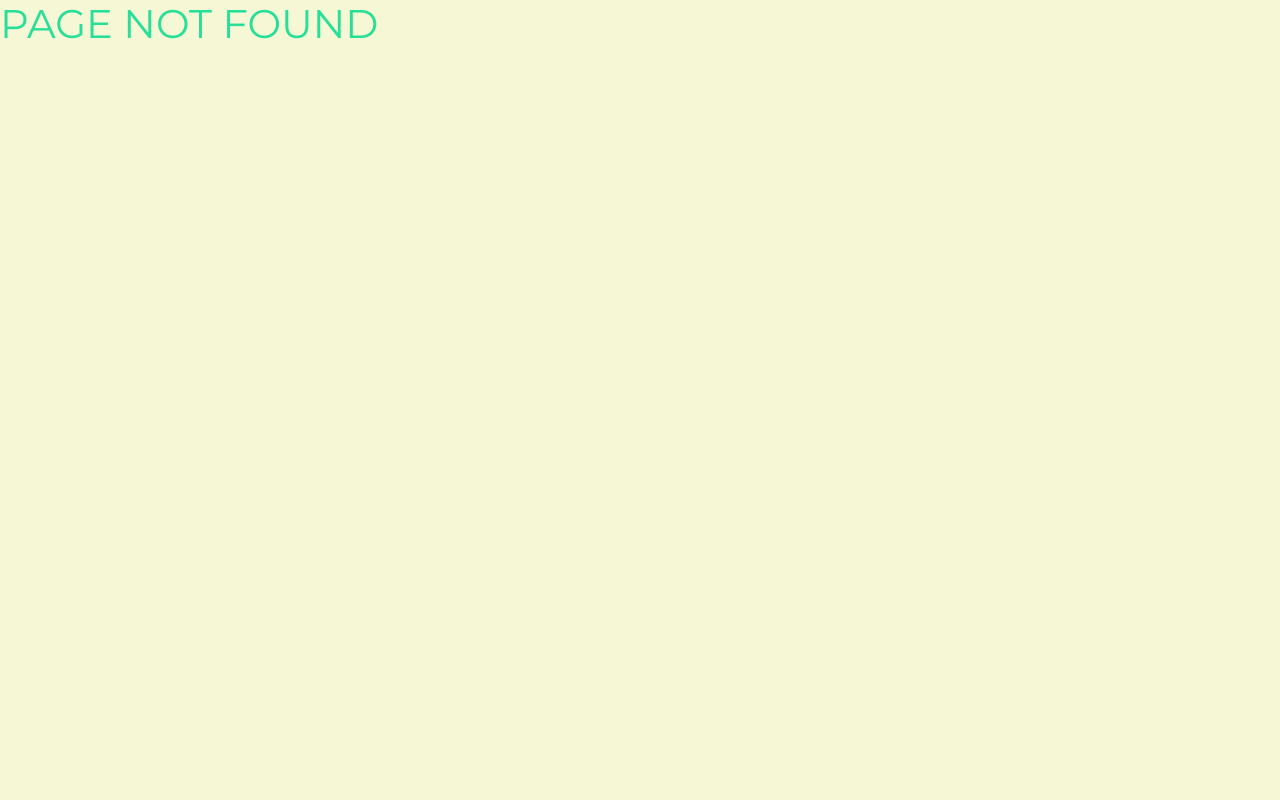
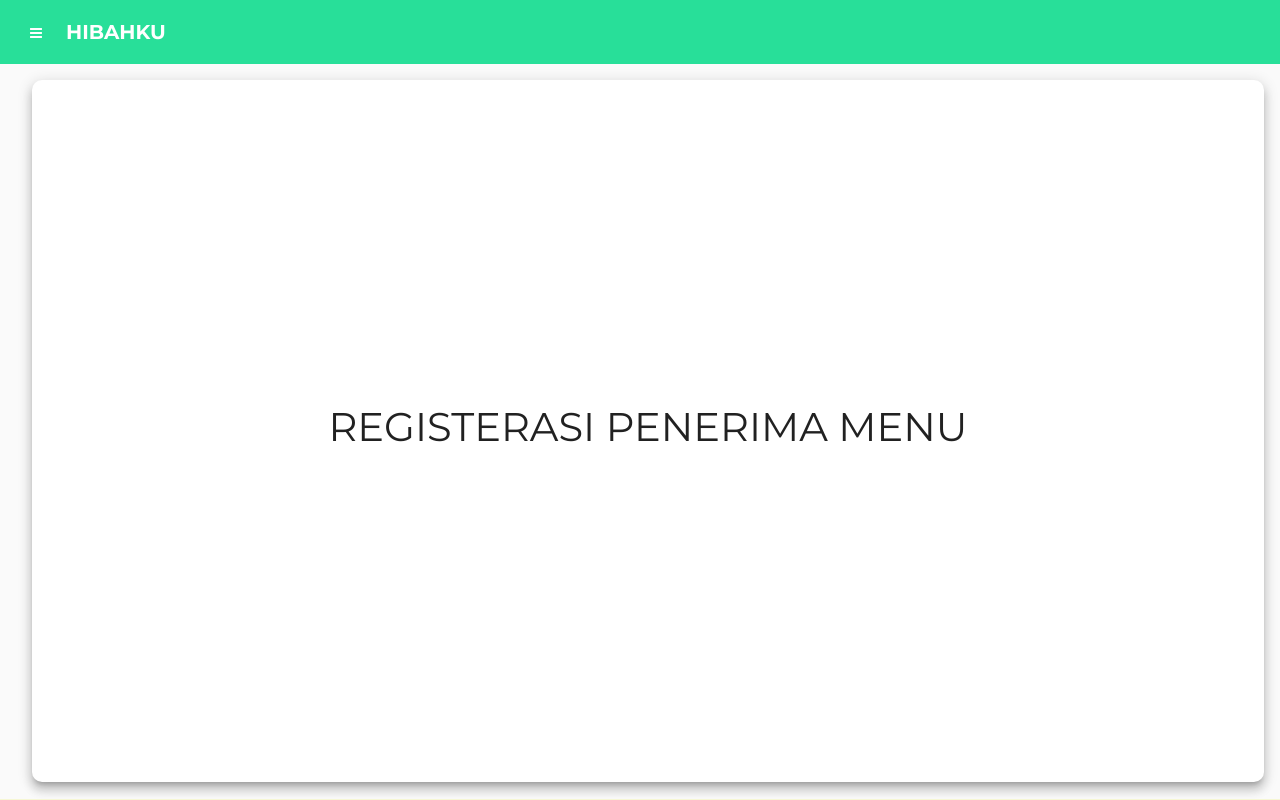
Before and after one commit to gideongurning31/hibaku, an Angular app: page /registrasi-penerima in a window 1280 px wide. Before the commit this address had no page. Built offline with nearby package versions, Linux system fonts and the light colour scheme; sample sign-in values are in the browser's storage.

Commit message:
Utilize navigation from material sidenav component'

```diff
--- a/src/app/menu/dashboard/dashboard.component.html
+++ b/src/app/menu/dashboard/dashboard.component.html
@@ -2,7 +2,7 @@
   <button mat-icon-button *ngIf="sidenav.mode === 'over'" (click)="sidenav.toggle()">
     <i class="fa" [ngClass]="sidenav.opened ? 'fa-times' : 'fa-bars'"></i>
   </button>
-  HIBAHKU
+  <span class="title">HIBAHKU</span>
 </mat-toolbar>
 <mat-sidenav-container>
   <mat-sidenav #sidenav="matSidenav" class="mat-elevation-z8">
@@ -11,7 +11,7 @@
     <p class="profile-role">{{ profile.role }}</p>
     <mat-divider></mat-divider>
     <ng-container *ngFor="let menu of navMenu">
-      <button mat-button class="menu-button">
+      <button mat-button class="menu-button" (click)="navigate(menu.route)">
         <i class="fa" ngClass="{{ menu.icon }}"></i>
         <span class="menu-name">{{ menu.name }}</span>
       </button>
@@ -25,7 +25,7 @@
   </mat-sidenav>
   <mat-sidenav-content>
     <div class="content mat-elevation-z8">
-      CONTENT PAGE
+      <router-outlet></router-outlet>
     </div>
   </mat-sidenav-content>
 </mat-sidenav-container>
--- a/src/app/menu/dashboard/dashboard.component.scss
+++ b/src/app/menu/dashboard/dashboard.component.scss
@@ -12,6 +12,12 @@ mat-sidenav {
   border-radius: 10px;
   padding: 16px;
   text-align: center;
+}
+
+.title {
+  font-family: "Montserrat", "Helvetica Neue", sans-serif;
+  font-weight: bold;
+  margin-left: 10px;
 }
 
 .menu-logo {
--- a/src/app/menu/dashboard/dashboard.component.ts
+++ b/src/app/menu/dashboard/dashboard.component.ts
@@ -1,4 +1,8 @@
 import { Component, OnInit } from '@angular/core';
+import { ViewChild } from '@angular/core';
+import { Router } from '@angular/router';
+import { MatSidenav } from '@angular/material/sidenav';
+import { BreakpointObserver } from '@angular/cdk/layout';
 import { AuthService } from 'src/app/utils/service/auth.service';
 
 @Component({
@@ -7,13 +11,14 @@ import { AuthService } from 'src/app/utils/service/auth.service';
   styleUrls: ['./dashboard.component.scss'],
 })
 export class DashboardComponent implements OnInit {
+  @ViewChild('sidenav') sidenav: MatSidenav;
   profile: UserProfile;
   navMenu: Array<Menu>;
   showFiller: boolean;
 
-  constructor(private authService: AuthService) {}
+  constructor(private router: Router, private authService: AuthService, private observer: BreakpointObserver) {}
 
-  ngOnInit() {
+  ngOnInit(): void {
     this.showFiller = false;
     this.initUserProfile();
     this.initMenu();
@@ -29,11 +34,15 @@ export class DashboardComponent implements OnInit {
 
   initMenu() {
     this.navMenu = [
-      { name: 'Menu 1', icon: 'fa-circle', route: '' },
-      { name: 'Menu 2', icon: 'fa-circle', route: '' },
-      { name: 'Menu 3', icon: 'fa-circle', route: '' },
-      { name: 'Menu 4', icon: 'fa-circle', route: '' },
+      { name: 'Beranda', icon: 'fa-home', route: '' },
+      { name: 'Registrasi Produsen', icon: 'fa-cart-plus', route: 'registrasi-produsen' },
+      { name: 'Registrasi Penerima', icon: 'fa-shopping-basket', route: 'registrasi-penerima' },
     ];
+  }
+
+  navigate(path: string) {
+    this.router.navigate([path]);
+    this.sidenav.close();
   }
 
   logout() {
--- a/src/app/menu/menu-routing.module.ts
+++ b/src/app/menu/menu-routing.module.ts
@@ -1,11 +1,32 @@
 import { NgModule } from '@angular/core';
 import { Routes, RouterModule } from '@angular/router';
+import { RouteGuard } from '../utils/service/route-guard.service';
 import { DashboardComponent } from './dashboard/dashboard.component';
+import { HomeComponent } from './pages/home.component';
+import { RegProdusenComponent } from './pages/reg-produsen.component';
+import { RegPenerimaComponent } from './pages/reg-penerima.component';
 
 const routes: Routes = [
   {
     path: '',
     component: DashboardComponent,
+    children: [
+      {
+        path: '',
+        component: HomeComponent,
+        canActivate: [RouteGuard],
+      },
+      {
+        path: 'registrasi-produsen',
+        component: RegProdusenComponent,
+        canActivate: [RouteGuard],
+      },
+      {
+        path: 'registrasi-penerima',
+        component: RegPenerimaComponent,
+        canActivate: [RouteGuard],
+      },
+    ],
   },
 ];
 
--- a/src/app/menu/menu.module.ts
+++ b/src/app/menu/menu.module.ts
@@ -8,11 +8,11 @@ import { MatDividerModule } from '@angular/material/divider';
 import { MenuRoutingModule } from './menu-routing.module';
 import { DashboardComponent } from './dashboard/dashboard.component';
 import { HomeComponent } from './pages/home.component';
+import { RegProdusenComponent } from './pages/reg-produsen.component';
 import { RegPenerimaComponent } from './pages/reg-penerima.component';
-import { RegProdusenComponent } from './pages/reg-produsen.component';
 
 @NgModule({
-  declarations: [DashboardComponent, HomeComponent, RegPenerimaComponent, RegProdusenComponent],
+  declarations: [DashboardComponent, HomeComponent, RegProdusenComponent, RegPenerimaComponent],
   imports: [CommonModule, FormsModule, ReactiveFormsModule, MatSidenavModule, MatToolbarModule, MatButtonModule, MatDividerModule, MenuRoutingModule],
   providers: [],
 })
--- a/src/app/menu/pages/home.component.ts
+++ b/src/app/menu/pages/home.component.ts
@@ -2,7 +2,7 @@ import { Component } from '@angular/core';
 
 @Component({
   selector: 'hibahku-home',
-  template: '<div class="coming-soon"><h1>COMING SOON</h1></div>',
+  template: '<div class="coming-soon"><h1>HOME MENU</h1></div>',
   styles: ['.coming-soon { width: 100%; height: 500px; display: flex; align-items: center; justify-content: center; text-align: center; }'],
 })
 export class HomeComponent {}
--- a/src/app/menu/pages/reg-penerima.component.ts
+++ b/src/app/menu/pages/reg-penerima.component.ts
@@ -2,7 +2,7 @@ import { Component } from '@angular/core';
 
 @Component({
   selector: 'hibahku-reg-penerima',
-  template: '<div class="coming-soon"><h1>COMING SOON</h1></div>',
+  template: '<div class="coming-soon"><h1>REGISTERASI PENERIMA MENU</h1></div>',
   styles: ['.coming-soon { width: 100%; height: 500px; display: flex; align-items: center; justify-content: center; text-align: center; }'],
 })
 export class RegPenerimaComponent {}
--- a/src/app/menu/pages/reg-produsen.component.ts
+++ b/src/app/menu/pages/reg-produsen.component.ts
@@ -2,7 +2,7 @@ import { Component } from '@angular/core';
 
 @Component({
   selector: 'hibahku-reg-produsen',
-  template: '<div class="coming-soon"><h1>COMING SOON</h1></div>',
+  template: '<div class="coming-soon"><h1>REGISTERASI PRODUSEN MENU</h1></div>',
   styles: ['.coming-soon { width: 100%; height: 500px; display: flex; align-items: center; justify-content: center; text-align: center; }'],
 })
 export class RegProdusenComponent {}
```
